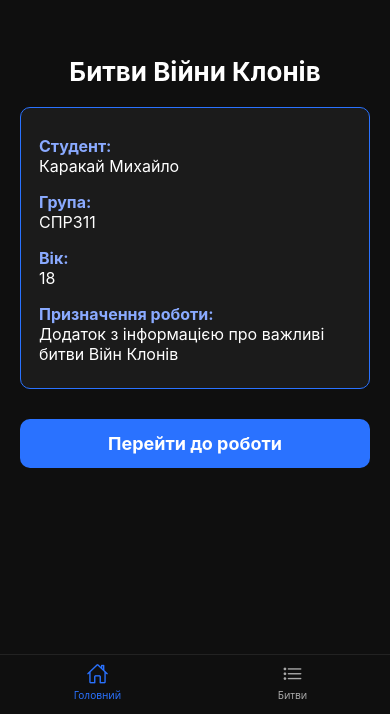
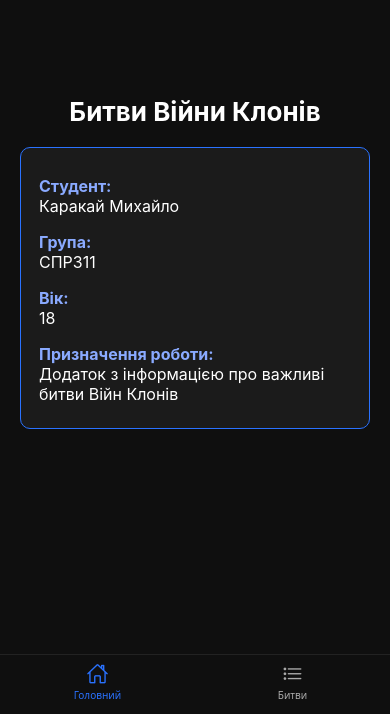
Before and after one commit to Mihailo-007/CWwiki, a React Native app: screen /Tabs in a window 390 px wide. Shown: the part 130-844 px from the top of the page. Built offline with nearby package versions, Linux system fonts and the light colour scheme.

Commit message:
Remove home button

```diff
--- a/src/screens/MainScreen.tsx
+++ b/src/screens/MainScreen.tsx
@@ -1,7 +1,7 @@
 import React from "react";
-import { View, Text, StyleSheet, TouchableOpacity } from "react-native";
+import { View, Text, StyleSheet } from "react-native";
 
-export default function MainScreen({ navigation }: any) {
+export default function MainScreen() {
   return (
     <View style={styles.container}>
       <Text style={styles.title}>Битви Війни Клонів</Text>
@@ -21,13 +21,6 @@ export default function MainScreen({ navigation }: any) {
           Додаток з інформацією про важливі битви Війн Клонів
         </Text>
       </View>
-
-      <TouchableOpacity
-        style={styles.button}
-        onPress={() => navigation.navigate("Home")}
-      >
-        <Text style={styles.buttonText}>Перейти до роботи</Text>
-      </TouchableOpacity>
     </View>
   );
 }
@@ -54,7 +47,6 @@ const styles = StyleSheet.create({
     borderRadius: 10,
     borderWidth: 1,
     borderColor: "#2a72ff",
-    marginBottom: 30
   },
 
   label: {
@@ -69,17 +61,4 @@ const styles = StyleSheet.create({
     fontSize: 16,
     marginBottom: 6
   },
-
-  button: {
-    backgroundColor: "#2a72ff",
-    padding: 14,
-    borderRadius: 10,
-  },
-
-  buttonText: {
-    color: "#fff",
-    fontSize: 18,
-    textAlign: "center",
-    fontWeight: "bold"
-  }
 });
```
Also changed, not shown: 1 other file (tests, documents, lock files or other folders).
